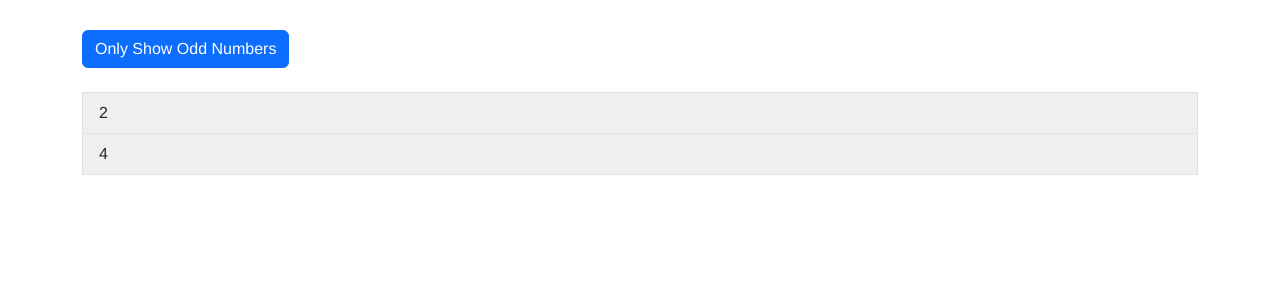
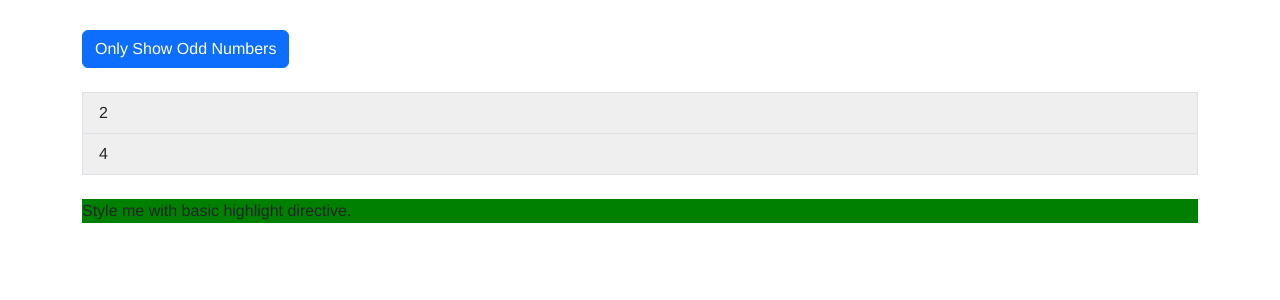
Before and after one commit to shubhenduanupamdutta/directives-deep-dive, an Angular app: page / in a window 1280 px wide. Shown: the top 300 px of the page. Built offline with nearby package versions, Linux system fonts and the light colour scheme.

Commit message:
Create a basic attribute directive
Created a appBasicHighlight custom directive which turns background green

```diff
--- a/src/app/app.component.html
+++ b/src/app/app.component.html
@@ -27,6 +27,7 @@
           </li>
         </div>
       </ul>
+      <p class="my-4" appBasicHighlight> Style me with basic highlight directive. </p>
     </div>
   </div>
 </div>
--- a/src/app/app.module.ts
+++ b/src/app/app.module.ts
@@ -4,10 +4,12 @@
 
 
 import { AppComponent } from './app.component';
+import { BasicHighlightDirective } from './basic-highlight/basic-highlight.directive';
 
 @NgModule({
   declarations: [
     AppComponent,
+    BasicHighlightDirective
   ],
   imports: [
     BrowserModule,
--- /dev/null
+++ b/src/app/basic-highlight/basic-highlight.directive.ts
@@ -0,0 +1,12 @@
+import { Directive, ElementRef, OnInit } from '@angular/core';
+
+@Directive({
+  selector: '[appBasicHighlight]',
+})
+export class BasicHighlightDirective implements OnInit {
+  constructor(private elementRef: ElementRef) {}
+
+  ngOnInit(): void {
+    this.elementRef.nativeElement.style.backgroundColor = 'green';
+  }
+}
```
Also changed, not shown: src/app/basic-highlight/basic-highligt.directive.ts (deleted, +0 -8 lines).
